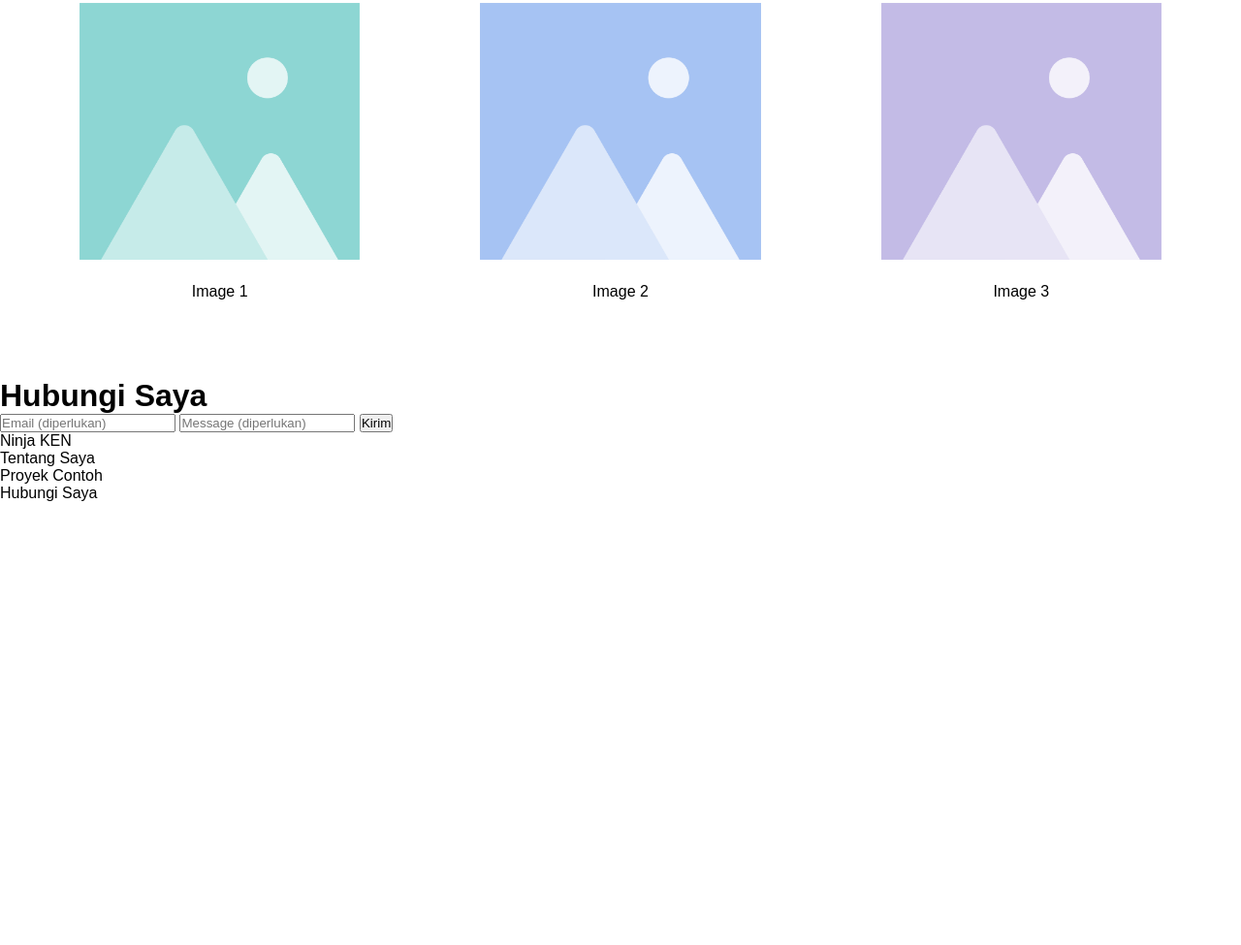
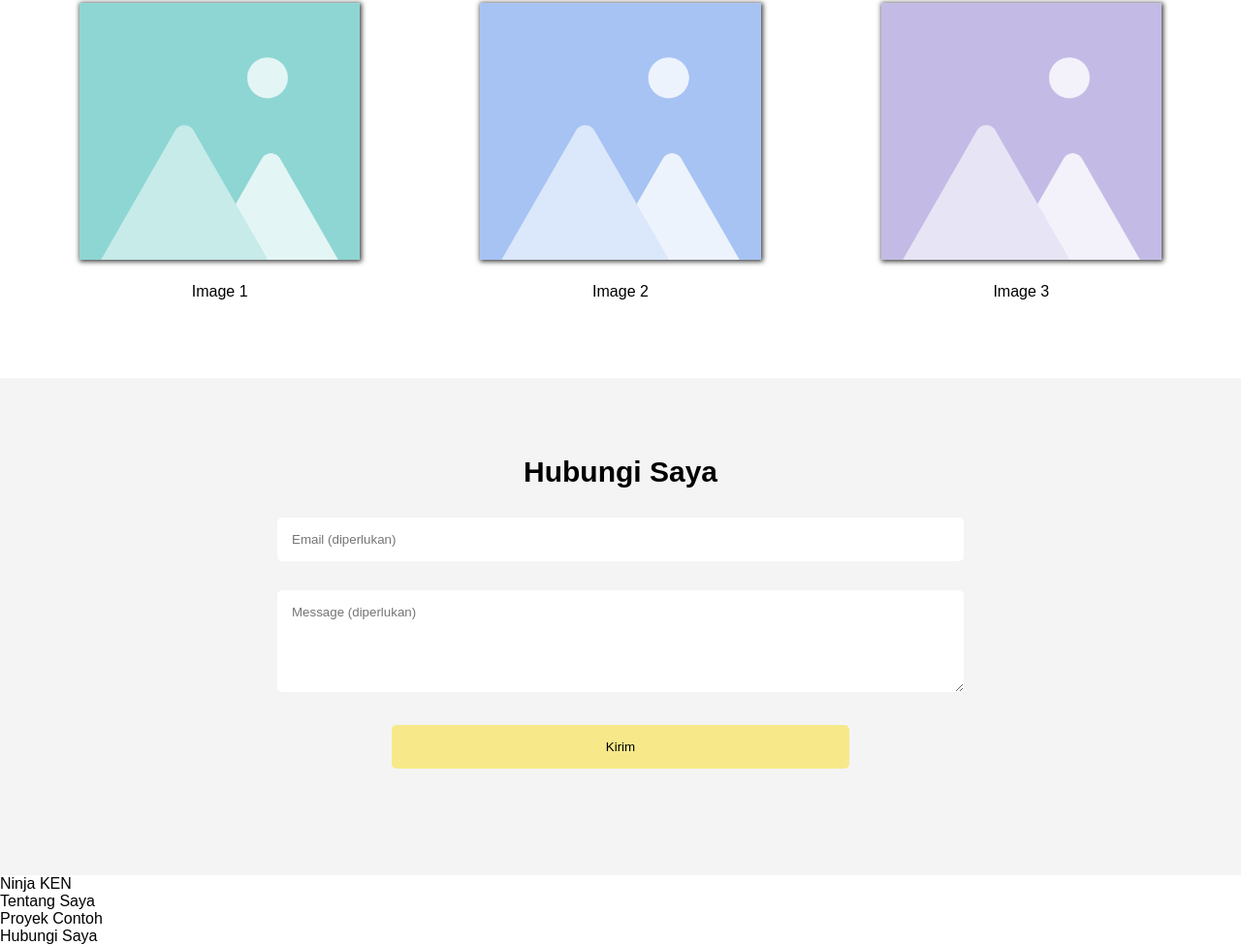
Before and after one commit to ahmadrzq/Ninja-Ken-Progate, a plain HTML site: page index.html in a window 1280 px wide. Shown: the part 1120-2095 px from the top of the page at 97% size. Before the commit the page ends 1638 px from the top, so only its background shows below. Drawn offline with Linux system fonts and the light colour scheme.

Commit message:
Styling contact me

```diff
--- a/index.html
+++ b/index.html
@@ -1,22 +1,20 @@
 <!DOCTYPE html>
 <html lang="en">
   <head>
-    <meta charset="UTF-8">
-    <meta http-equiv="X-UA-Compatible" content="IE=edge">
-    <link rel="stylesheet" href="responsive.css">
-    <meta name="viewport" content="width=device-width, initial-scale=1.0">
+    <meta charset="UTF-8" />
+    <meta http-equiv="X-UA-Compatible" content="IE=edge" />
+    <link rel="stylesheet" href="responsive.css" />
+    <meta name="viewport" content="width=device-width, initial-scale=1.0" />
     <title>Ninja Ken</title>
-    <link rel="stylesheet" href="style.css">
+    <link rel="stylesheet" href="style.css" />
   </head>
   <body>
     <!-- Header -->
     <header>
-        <div class="header-logo">
-            NINJA KEN
-        </div>
+      <div class="header-logo">NINJA KEN</div>
       <div class="header-list">
         <ul>
-                <li>Tentang Saya </li>
+          <li>Tentang Saya</li>
           <li>Proyek Contoh</li>
           <li>Hubungi Saya</li>
         </ul>
@@ -28,14 +26,27 @@
     <div class="hero">
       <h1>NINJA KEN<span>.</span></h1>
       <h3>MY PORTFOLIO</h3>
-        <img src="assets/Ninja Ken.png" alt="" class="logo">
+      <img src="assets/Ninja Ken.png" alt="" class="logo" />
     </div>
     <!-- Hero -->
 
     <!-- About Me -->
     <div class="about-me">
       <h1>Tentang Saya</h1>
-        <p>Lorem ipsum dolor sit amet consectetur adipisicing elit. Explicabo nostrum praesentium laudantium atque dicta commodi architecto obcaecati sint. Deserunt fugit maxime quibusdam fuga laboriosam, deleniti sit, ad illo mollitia expedita non voluptatem eveniet, porro quos nemo nostrum doloribus! Quibusdam quas praesentium molestiae doloribus assumenda reiciendis aperiam modi soluta recusandae porro distinctio aspernatur esse maiores, voluptate voluptatibus eaque dolorem asperiores. Saepe ad in dolorem. Ullam reiciendis quae quibusdam dolorum suscipit voluptatibus eos esse delectus est perspiciatis exercitationem, animi, impedit ipsam quisquam in voluptatem doloremque perferendis. Quidem alias, labore inventore atque doloremque vel tenetur. Dolorum animi porro ipsa dolorem molestias? Exercitationem, nisi.</p>
+      <p>
+        Lorem ipsum dolor sit amet consectetur adipisicing elit. Explicabo
+        nostrum praesentium laudantium atque dicta commodi architecto obcaecati
+        sint. Deserunt fugit maxime quibusdam fuga laboriosam, deleniti sit, ad
+        illo mollitia expedita non voluptatem eveniet, porro quos nemo nostrum
+        doloribus! Quibusdam quas praesentium molestiae doloribus assumenda
+        reiciendis aperiam modi soluta recusandae porro distinctio aspernatur
+        esse maiores, voluptate voluptatibus eaque dolorem asperiores. Saepe ad
+        in dolorem. Ullam reiciendis quae quibusdam dolorum suscipit
+        voluptatibus eos esse delectus est perspiciatis exercitationem, animi,
+        impedit ipsam quisquam in voluptatem doloremque perferendis. Quidem
+        alias, labore inventore atque doloremque vel tenetur. Dolorum animi
+        porro ipsa dolorem molestias? Exercitationem, nisi.
+      </p>
     </div>
     <!-- About Me -->
 
@@ -44,15 +55,15 @@
       <h1>Project Contoh</h1>
       <div class="projects-item">
         <div class="project">
-                <img src="assets/1.png" alt="">
+          <img src="assets/1.png" alt="" />
           <p>Image 1</p>
         </div>
         <div class="project">
-                <img src="assets/2.png" alt="">
+          <img src="assets/2.png" alt="" />
           <p>Image 2</p>
         </div>
         <div class="project">
-                <img src="assets/3.png" alt="">
+          <img src="assets/3.png" alt="" />
           <p>Image 3</p>
         </div>
       </div>
@@ -62,17 +73,23 @@
     <!-- Contact Me -->
     <div class="contact-me">
       <h1>Hubungi Saya</h1>
-        <input class="email" type="text" placeholder="Email (diperlukan)">
-        <input class="message" type="text" placeholder="Message (diperlukan)">
-        <input class="send" type="submit" value="Kirim">
+      <div class="form">
+        <div class="row">
+          <input type="text" placeholder="Email (diperlukan)" />
+        </div>
+        <div class="row">
+            <textarea placeholder="Message (diperlukan)" name="" id="" cols="30" rows="5"></textarea>
+        </div>
+        <div class="row">
+          <input class="submit" type="submit" value="Kirim" />
+        </div>
+      </div>
     </div>
     <!-- Contact Me -->
 
     <!-- Footer -->
     <footer>
-        <div class="footer-logo">
-            Ninja KEN
-        </div>
+      <div class="footer-logo">Ninja KEN</div>
       <div class="footer-list">
         <ul>
           <li>Tentang Saya</li>
--- a/style.css
+++ b/style.css
@@ -1,4 +1,4 @@
-*{
+* {
   margin: 0;
   padding: 0;
   box-sizing: border-box;
@@ -7,12 +7,12 @@
 }
 
 /* Header */
-header{
+header {
   background-color: #404146ff;
   height: 80px;
 }
 
-.header-logo{
+.header-logo {
   padding: 0px 40px;
   line-height: 80px;
   font-size: 32px;
@@ -21,7 +21,7 @@ header{
   font-weight: bold;
 }
 
-.header-list li{
+.header-list li {
   float: left;
   line-height: 80px;
   margin-right: 30px;
@@ -30,40 +30,39 @@ header{
 }
 /* Header */
 
-
 /* Hero */
-.hero{
+.hero {
   padding: 80px 0;
   text-align: center;
 }
 
-.hero h1{
+.hero h1 {
   font-size: 100px;
   color: #404146ff;
 }
 
-.hero span{
-    color: #F1D00Eff;
+.hero span {
+  color: #f1d00eff;
 }
 
-.hero h3{
+.hero h3 {
   font-size: 35px;
   font-weight: 300;
 }
 
-.hero img{
+.hero img {
   width: 250px;
 }
 /* Hero */
 
 /* About Me */
-.about-me{
-    background-color: #F4F4F4ff;
+.about-me {
+  background-color: #f4f4f4ff;
   padding: 80px 150px;
   text-align: center;
 }
 
-.about-me h1{
+.about-me h1 {
   font-size: 30px;
   font-weight: bold;
   margin-bottom: 20px;
@@ -71,26 +70,61 @@ header{
 /* About Me */
 
 /* Project */
-.projects{
+.projects {
   padding: 80px 20px;
   text-align: center;
 }
 
-.projects h1{
+.projects h1 {
   font-size: 30px;
   font-weight: bold;
   margin-bottom: 20px;
 }
 
-.projects-item{
+.projects-item {
   display: flex;
 }
 
-.project img{
+.project img {
   width: 70%;
+  box-shadow: 1px 1px 5px 1px rgba(0, 0, 0, 0.75);
 }
 
-.project p{
+.project p {
   margin-top: 20px;
 }
 /* Project */
+
+/* Contact Me */
+.contact-me {
+  padding: 80px 20px;
+  background-color: #f4f4f4ff;
+  text-align: center;
+}
+
+.contact-me h1 {
+  font-size: 30px;
+  font-weight: bold;
+  margin-bottom: 20px;
+}
+
+.row {
+  margin: 30px;
+}
+
+.row input,
+.row textarea {
+  padding: 15px;
+  width: 60%;
+  border: none;
+  border-radius: 5px;
+}
+
+.submit{
+  border-radius: 5px;
+  max-width: 40%;
+  padding: 15px;
+  background-color: #f7e989ff;
+  border: none;
+}
+/* Contact Me */
```
Lines whose indentation alone changed are shown as unchanged.
